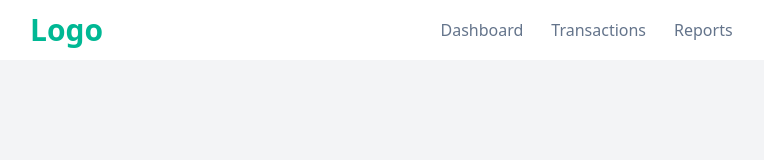
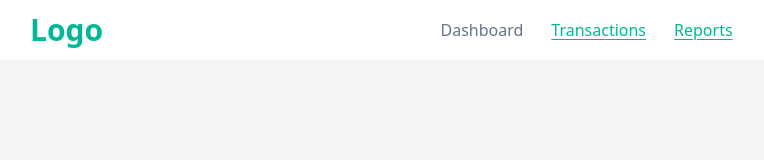
Before and after one commit to NizoDotNet/expense-tracker, an Angular app: page / in a window 1280 px wide. Shown: the top 160 px of the page, without its empty margins (90-854 px from the left). Built offline with nearby package versions, Linux system fonts and the light colour scheme.

Commit message:
routerlink active

```diff
--- /dev/null
+++ b/src/app/components/link/link.html
@@ -0,0 +1,7 @@
+<a
+  [routerLink]="linkTo()"
+  routerLinkActive="active"
+  [routerLinkActiveOptions]="{ exact: true }"
+  class="text-primary-grey hover:text-primary-green [&.active]:text-primary-green [&.active]:underline underline-offset-3"
+  >{{ text() }}</a
+>
--- a/src/app/components/link/link.ts
+++ b/src/app/components/link/link.ts
@@ -1,16 +1,10 @@
 import { Component, input } from '@angular/core';
-import { RouterLink } from '@angular/router';
+import { RouterLink, RouterLinkActive } from '@angular/router';
 
 @Component({
   selector: 'app-link',
-  imports: [RouterLink],
-  template: `
-    <a
-      [routerLink]="linkTo()"
-      class="text-primary-grey active:text-primary-green active:underline underline-offset-3 cursor-pointer select-none hover:text-primary-green"
-      >{{ text() }}</a
-    >
-  `,
+  imports: [RouterLink, RouterLinkActive],
+  templateUrl: 'link.html',
 })
 export class Link {
   text = input.required<string>();
```
